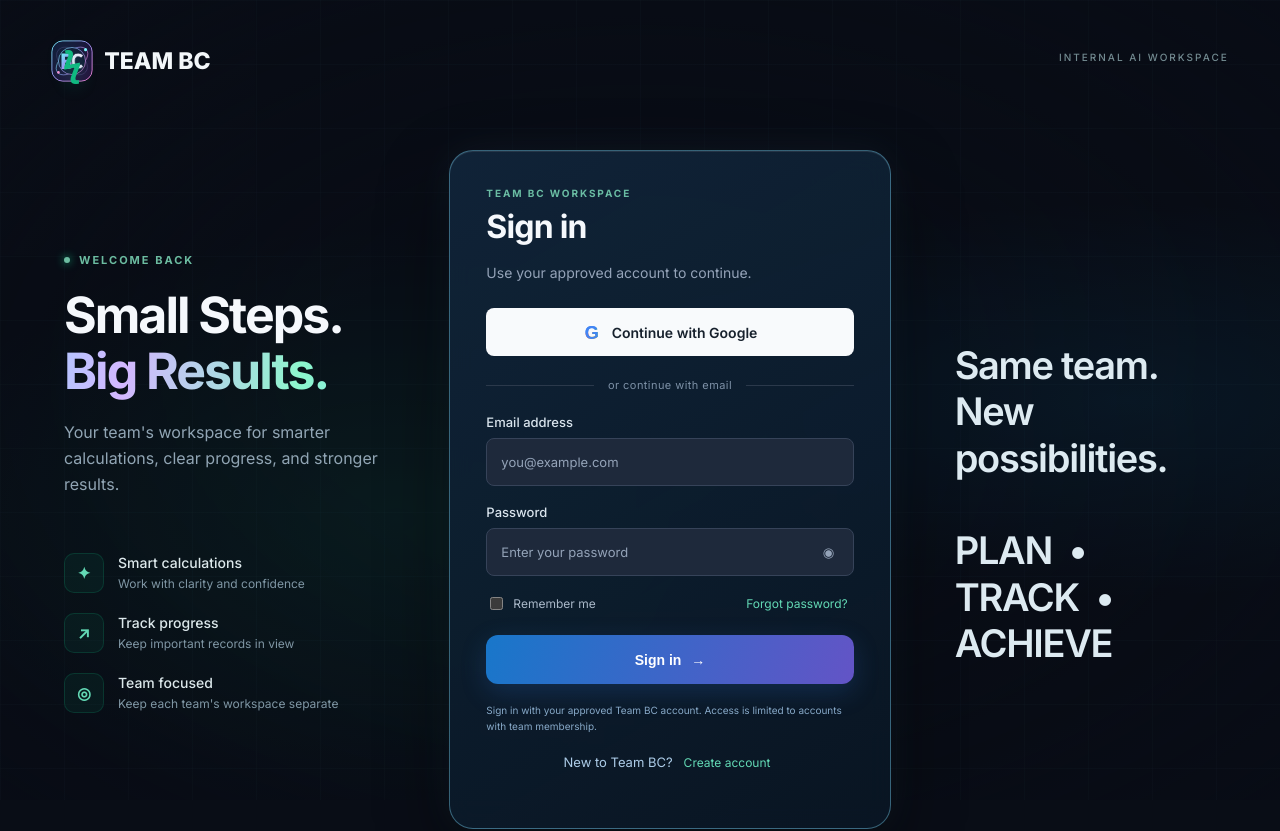
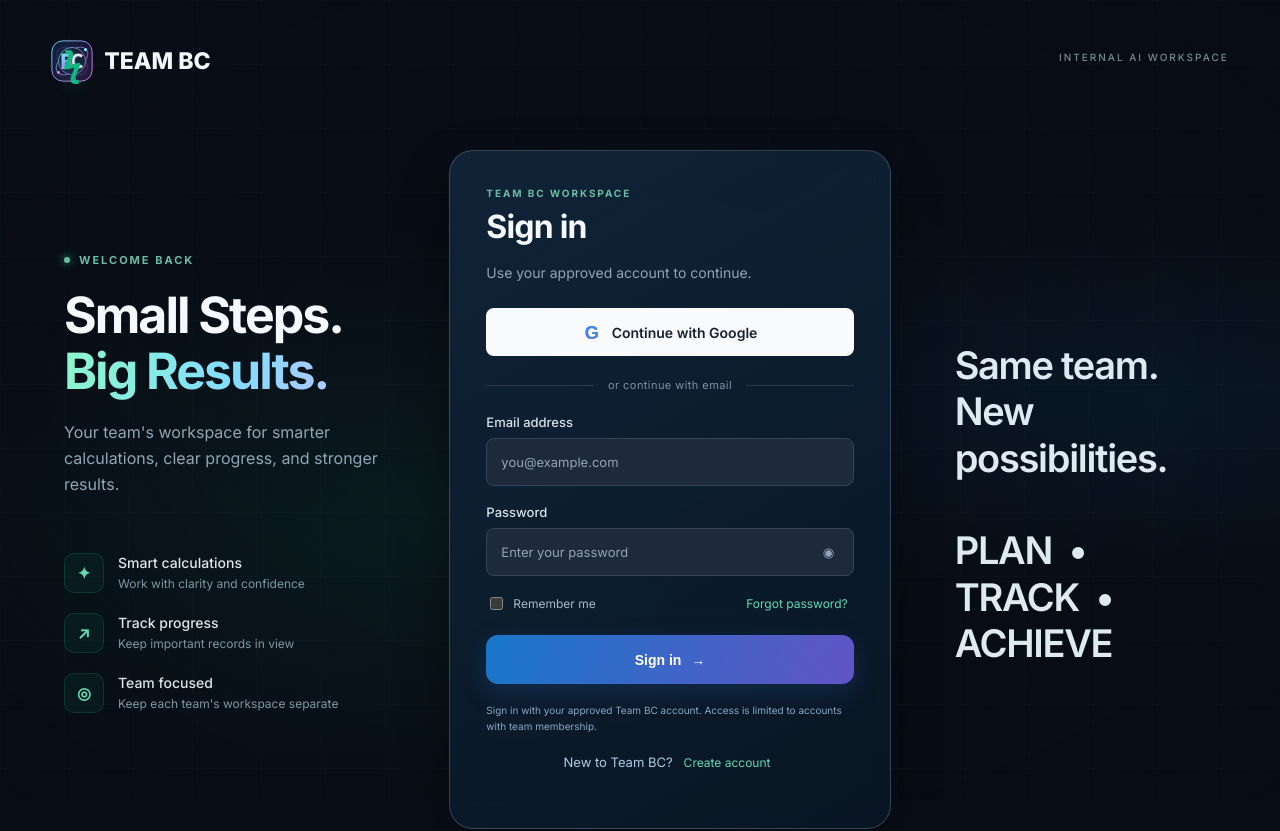
Before and after one commit to ChessmanProg/Team-BC, a plain HTML site: page index.html in a window 1280 px wide. Shown: the top 831 px of the page. Drawn offline with nearby package versions, Linux system fonts and the light colour scheme.

Commit message:
Enable minimal workspace presentation

```diff
--- a/index.html
+++ b/index.html
@@ -13,6 +13,7 @@
   <link rel="stylesheet" href="./aurora-motion.css?v=1">
   <link rel="stylesheet" href="./aurora-nexus.css?v=8">
   <link rel="stylesheet" href="./bc-nexus-assistant.css?v=5">
+  <link rel="stylesheet" href="./minimal-workspace.css?v=1">
 </head>
 <body>
   <video class="ocean-video" aria-hidden="true" autoplay muted loop playsinline poster="./ocean-background.png"><source src="./ocean-background.mp4" type="video/mp4"></video>
```
